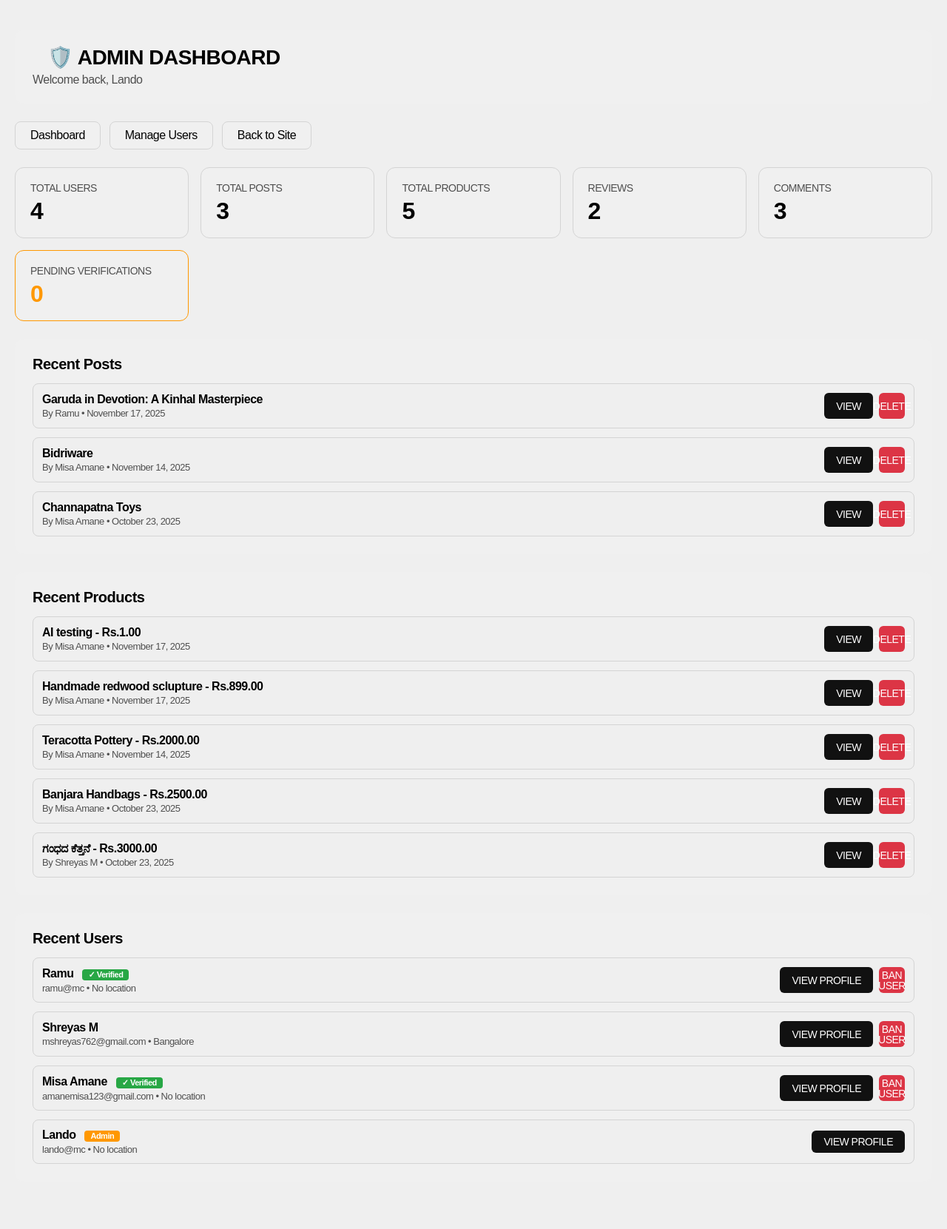
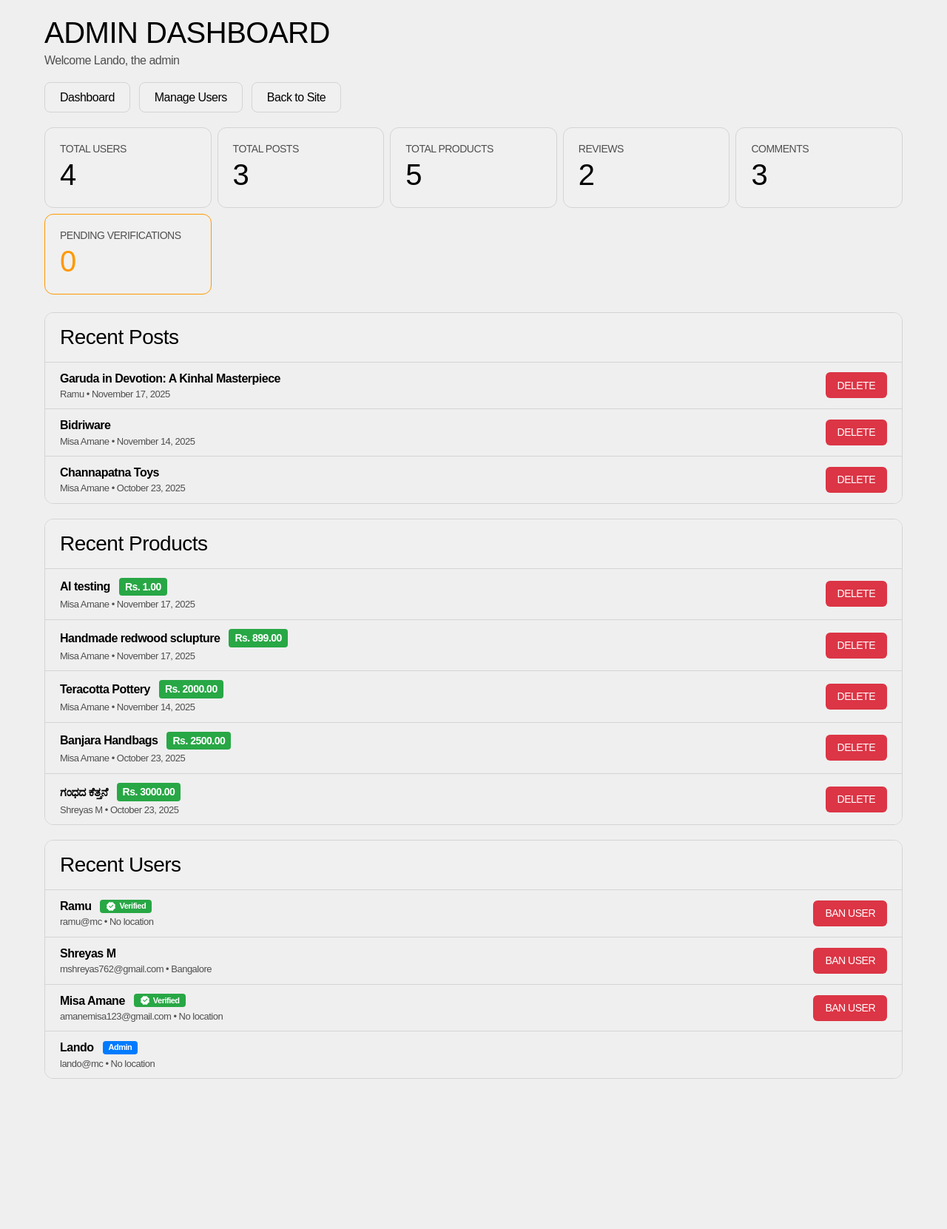
Before and after one commit to Shr3y4sm/Clyst, a Flask app: page /admin/dashboard in a window 1280 px wide. Shown: the whole page at 74% size. After the commit the page ends 1458 px from the top, so only its background shows below. Run offline with Flask 3, Linux system fonts and the light colour scheme; a user stored in the database is signed in; data comes from the database, SQL or seed files in the repository; both versions use the stored data as it was after the commit; some libraries are stand-ins or nearby versions.

Commit message:
Doing some css

```diff
--- a/static/css/profile.css
+++ b/static/css/profile.css
@@ -288,7 +288,6 @@ h1 {
 	background: none;
 	border: none;
 	padding: 0;
-	margin: 0 0 0 8px; /* Add a small space to the left */
 	width: auto;
 	height: auto;
 	border-radius: 0;
@@ -366,7 +365,8 @@ h1 {
 #bioTextarea:focus {
 	outline: none;
 	border-color: light-dark(#003d38, #57ffd8) !important;
-	box-shadow: 0 0 0 3px light-dark(rgba(0, 61, 56, 0.1), rgba(87, 255, 216, 0.1));
+	box-shadow: 0 0 0 3px
+		light-dark(rgba(0, 61, 56, 0.1), rgba(87, 255, 216, 0.1));
 }
 
 #bioEditForm button {
--- a/static/css/styles.css
+++ b/static/css/styles.css
@@ -5,7 +5,7 @@
 	box-sizing: border-box;
 	color-scheme: light dark;
 	letter-spacing: -0.5px;
-	line-height: 1;
+	line-height: 1.2;
 	font-family: "Poppins", sans-serif;
 	transition: all 0.1s ease;
 }
--- a/templates/admin_dashboard.html
+++ b/templates/admin_dashboard.html
@@ -10,22 +10,20 @@
     />
     <style>
       .admin-container {
-        max-width: 1400px;
+        max-width: 1200px;
         margin: 20px auto;
-        padding: 20px;
       }
 
       .admin-header {
-        background: var(--card);
-        padding: 24px;
-        border-radius: 12px;
-        margin-bottom: 24px;
+        margin: 20px;
       }
 
       .admin-header h1 {
-        margin: 0 0 8px 0;
+        margin: 0 0 4px 0;
+        padding: 0;
         color: var(--text);
-        font-size: 28px;
+        font-size: 40px;
+        font-weight: 500;
       }
 
       .admin-header p {
@@ -36,8 +34,9 @@
       .stats-grid {
         display: grid;
         grid-template-columns: repeat(auto-fit, minmax(200px, 1fr));
-        gap: 16px;
+        gap: 8px;
         margin-bottom: 24px;
+        padding: 0 20px;
       }
 
       .stat-card {
@@ -48,7 +47,7 @@
       }
 
       .stat-card h3 {
-        margin: 0 0 8px 0;
+        margin: 0 0 2px 0;
         color: var(--muted);
         font-size: 14px;
         font-weight: 500;
@@ -56,8 +55,8 @@
       }
 
       .stat-card .number {
-        font-size: 32px;
-        font-weight: 700;
+        font-size: 40px;
+        font-weight: 500;
         color: var(--text);
       }
 
@@ -70,32 +69,46 @@
       }
 
       .content-section {
-        background: var(--card);
-        padding: 24px;
+        margin: 0 20px 20px 20px;
         border-radius: 12px;
-        margin-bottom: 24px;
+        border: 1px solid var(--border);
+        overflow: hidden;
       }
 
       .content-section h2 {
-        margin: 0 0 16px 0;
+        padding: 16px 20px;
+        background: var(--card);
         color: var(--text);
-        font-size: 20px;
+        font-size: 28px;
+        font-weight: 500;
       }
 
       .content-list {
         display: flex;
         flex-direction: column;
-        gap: 12px;
       }
 
       .content-item {
         display: flex;
         justify-content: space-between;
         align-items: center;
-        padding: 12px;
+        gap: 20px;
+        padding: 12px 20px;
         background: var(--bg);
-        border-radius: 8px;
-        border: 1px solid var(--border);
+        border-bottom: 1px solid var(--border);
+      }
+
+      .content-item:first-child{
+        border-top: 1px solid var(--border);
+      }
+
+      .content-item:last-child{
+        border-bottom: none;
+      }
+
+      .content-item:hover{
+        cursor: pointer;
+        background: var(--border);
       }
 
       .content-info {
@@ -103,6 +116,10 @@
       }
 
       .content-info .title {
+        display: flex;
+        align-items: center;
+        justify-content: flex-start;
+        gap: 4px;
         font-weight: 600;
         color: var(--text);
         margin-bottom: 4px;
@@ -129,12 +146,9 @@
       }
 
       .btn-danger {
+        width: fit-content;
         background: light-dark(#dc3545, #c82333);
         color: white;
-      }
-
-      .btn-danger:hover {
-        background: light-dark(#c82333, #bd2130);
       }
 
       .btn-success {
@@ -158,7 +172,7 @@
       .admin-nav {
         display: flex;
         gap: 12px;
-        margin-bottom: 24px;
+        margin: 0 20px 20px 20px;
       }
 
       .admin-nav a {
@@ -177,7 +191,11 @@
       }
 
       .verified-badge {
-        display: inline-block;
+        width: fit-content;
+        display: flex;
+        align-items: flex-end;
+        justify-content: center;
+        gap: 4px;
         padding: 2px 8px;
         background: light-dark(#28a745, #1e7e34);
         color: white;
@@ -186,16 +204,27 @@
         margin-left: 8px;
       }
 
+      .verified-badge svg{
+        width: 14px;
+      }
+
+      .price{
+        padding: 4px 8px;
+        font-size: 14px;
+      }
+
       .admin-badge {
-        background: light-dark(#ff9800, #ff9800);
+        width: fit-content;
+        height: fit-content;
+        background: light-dark(#007bff, #0056b3);
       }
     </style>
   </head>
   <body>
     <div class="admin-container">
       <div class="admin-header">
-        <h1>🛡️ Admin Dashboard</h1>
-        <p>Welcome back, {{ current_user.name }}</p>
+        <h1>Admin Dashboard</h1>
+        <p>Welcome {{ current_user.name }}, the admin</p>
       </div>
 
       <div class="admin-nav">
@@ -235,19 +264,14 @@
         <h2>Recent Posts</h2>
         <div class="content-list">
           {% for post in recent_posts %}
-          <div class="content-item">
+          <div class="content-item" onclick='location.href="{{ url_for('home') }}#post-{{ post.post_id }}"'>
             <div class="content-info">
               <div class="title">{{ post.post_title }}</div>
               <div class="meta">
-                By {{ post.artist.name }} • {{ post.created_at }}
+                {{ post.artist.name }} • {{ post.created_at }}
               </div>
             </div>
             <div class="content-actions">
-              <a
-                href="{{ url_for('home') }}#post-{{ post.post_id }}"
-                class="btn btn-view"
-                >View</a
-              >
               <button
                 class="btn btn-danger"
                 onclick="deletePost({{ post.post_id }})"
@@ -264,21 +288,16 @@
         <h2>Recent Products</h2>
         <div class="content-list">
           {% for product in recent_products %}
-          <div class="content-item">
+          <div class="content-item" onclick='location.href="{{ url_for('product_buy', product_id=product.product_id) }}"'>
             <div class="content-info">
               <div class="title">
-                {{ product.title }} - Rs.{{ product.price }}
+                {{ product.title }} <span class="verified-badge price">Rs. {{ product.price }}</span>
               </div>
               <div class="meta">
-                By {{ product.artist.name }} • {{ product.created_at }}
+                {{ product.artist.name }} • {{ product.created_at }}
               </div>
             </div>
             <div class="content-actions">
-              <a
-                href="{{ url_for('product_buy', product_id=product.product_id) }}"
-                class="btn btn-view"
-                >View</a
-              >
               <button
                 class="btn btn-danger"
                 onclick="deleteProduct({{ product.product_id }})"
@@ -295,11 +314,11 @@
         <h2>Recent Users</h2>
         <div class="content-list">
           {% for user in recent_users %}
-          <div class="content-item">
+          <div class="content-item" onclick='location.href="{{ url_for('view_profile', user_id=user.id) }}"'>
             <div class="content-info">
               <div class="title">
                 {{ user.name }} {% if user.is_verified %}
-                <span class="verified-badge">✓ Verified</span>
+                <span class="verified-badge"><svg xmlns="http://www.w3.org/2000/svg" viewBox="0 0 24 24" fill="currentColor"><path d="M10.007 2.10377C8.60544 1.65006 7.08181 2.28116 6.41156 3.59306L5.60578 5.17023C5.51004 5.35763 5.35763 5.51004 5.17023 5.60578L3.59306 6.41156C2.28116 7.08181 1.65006 8.60544 2.10377 10.007L2.64923 11.692C2.71404 11.8922 2.71404 12.1078 2.64923 12.308L2.10377 13.993C1.65006 15.3946 2.28116 16.9182 3.59306 17.5885L5.17023 18.3942C5.35763 18.49 5.51004 18.6424 5.60578 18.8298L6.41156 20.407C7.08181 21.7189 8.60544 22.35 10.007 21.8963L11.692 21.3508C11.8922 21.286 12.1078 21.286 12.308 21.3508L13.993 21.8963C15.3946 22.35 16.9182 21.7189 17.5885 20.407L18.3942 18.8298C18.49 18.6424 18.6424 18.49 18.8298 18.3942L20.407 17.5885C21.7189 16.9182 22.35 15.3946 21.8963 13.993L21.3508 12.308C21.286 12.1078 21.286 11.8922 21.3508 11.692L21.8963 10.007C22.35 8.60544 21.7189 7.08181 20.407 6.41156L18.8298 5.60578C18.6424 5.51004 18.49 5.35763 18.3942 5.17023L17.5885 3.59306C16.9182 2.28116 15.3946 1.65006 13.993 2.10377L12.308 2.64923C12.1078 2.71403 11.8922 2.71404 11.692 2.64923L10.007 2.10377ZM6.75977 11.7573L8.17399 10.343L11.0024 13.1715L16.6593 7.51465L18.0735 8.92886L11.0024 15.9999L6.75977 11.7573Z"></path></svg> Verified</span>
                 {% endif %} {% if user.is_admin %}
                 <span class="verified-badge admin-badge">Admin</span>
                 {% endif %}
@@ -309,11 +328,6 @@
               </div>
             </div>
             <div class="content-actions">
-              <a
-                href="{{ url_for('view_profile', user_id=user.id) }}"
-                class="btn btn-view"
-                >View Profile</a
-              >
               {% if not user.is_admin and user.id != current_user.id %}
               <button
                 class="btn btn-danger"
```
Also changed, not shown: static/css/product_page.css (+14 -9 lines), static/css/products.css (+18 -4 lines), templates/admin_users.html (+29 -20 lines), templates/product_buy.html (+3 -6 lines), templates/products.html (+12 -13 lines), templates/profile.html (+18 -27 lines), instance/clyst.db.
